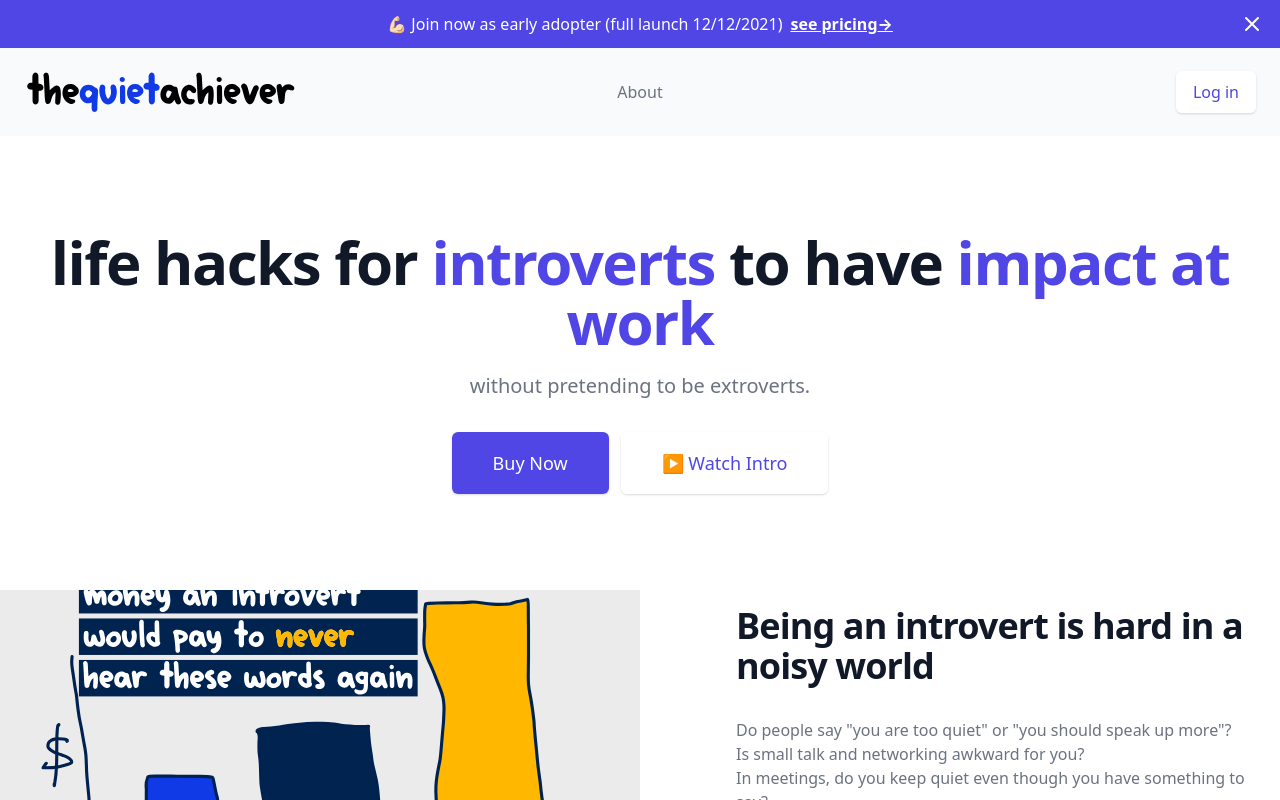
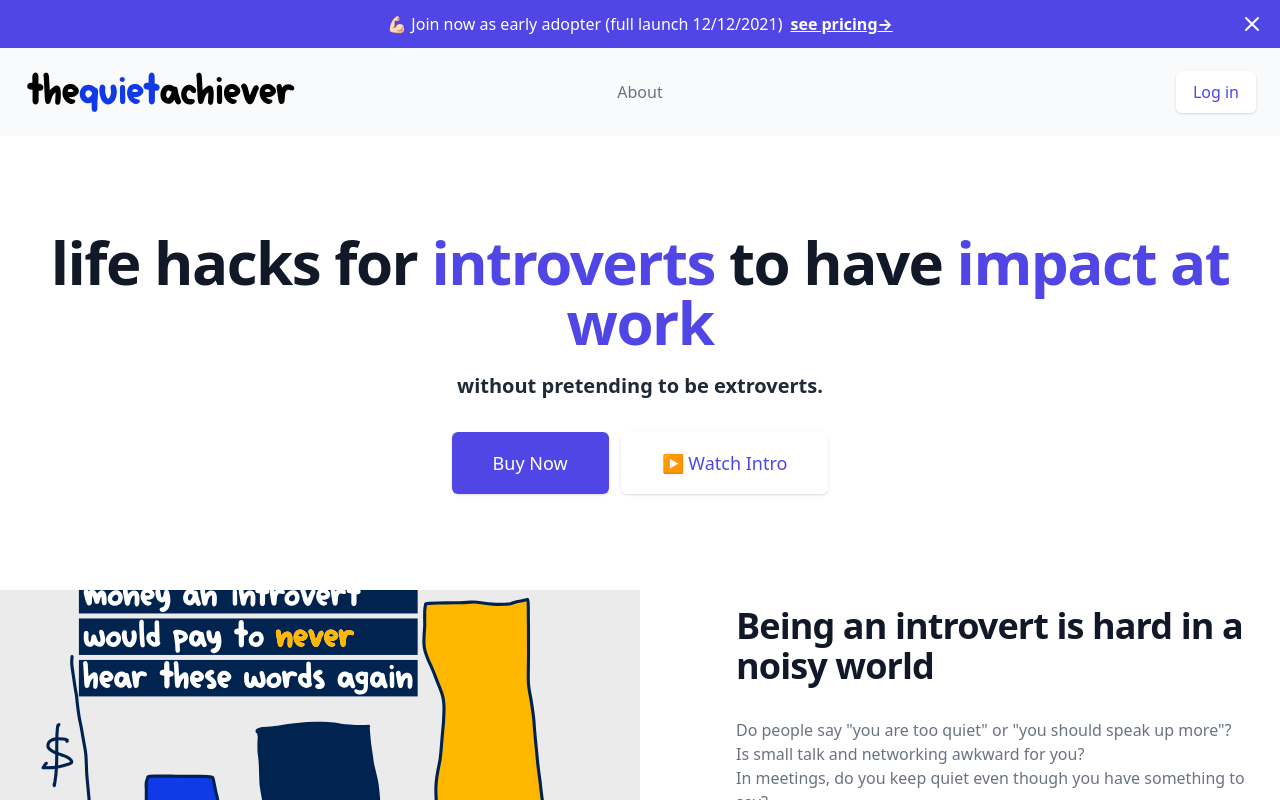
Before and after one commit to timyeothequietachievr/website, a Next.js app: page / in a window 1280 px wide. Shown: the top 800 px of the page. Built offline with nearby package versions, Linux system fonts and the light colour scheme.

Commit message:
extrabold

```diff
--- a/components/Masthead.jsx
+++ b/components/Masthead.jsx
@@ -11,7 +11,7 @@ export default function Masthead() {
           <span className="block xl:inline">to have</span>{' '}
           <span className="block text-indigo-600 xl:inline">impact at work</span>
         </h1>
-        <p className="mt-3 max-w-md mx-auto text-base text-gray-500 sm:text-lg md:mt-5 md:text-xl md:max-w-3xl">
+        <p className="mt-3 max-w-md mx-auto text-base text-gray-800 font-bold sm:text-lg md:mt-5 md:text-xl md:max-w-3xl">
         without pretending to be extroverts.
         </p>
         <div className="mt-5 px-4 max-w-md mx-auto sm:flex sm:justify-center md:mt-8">
```
